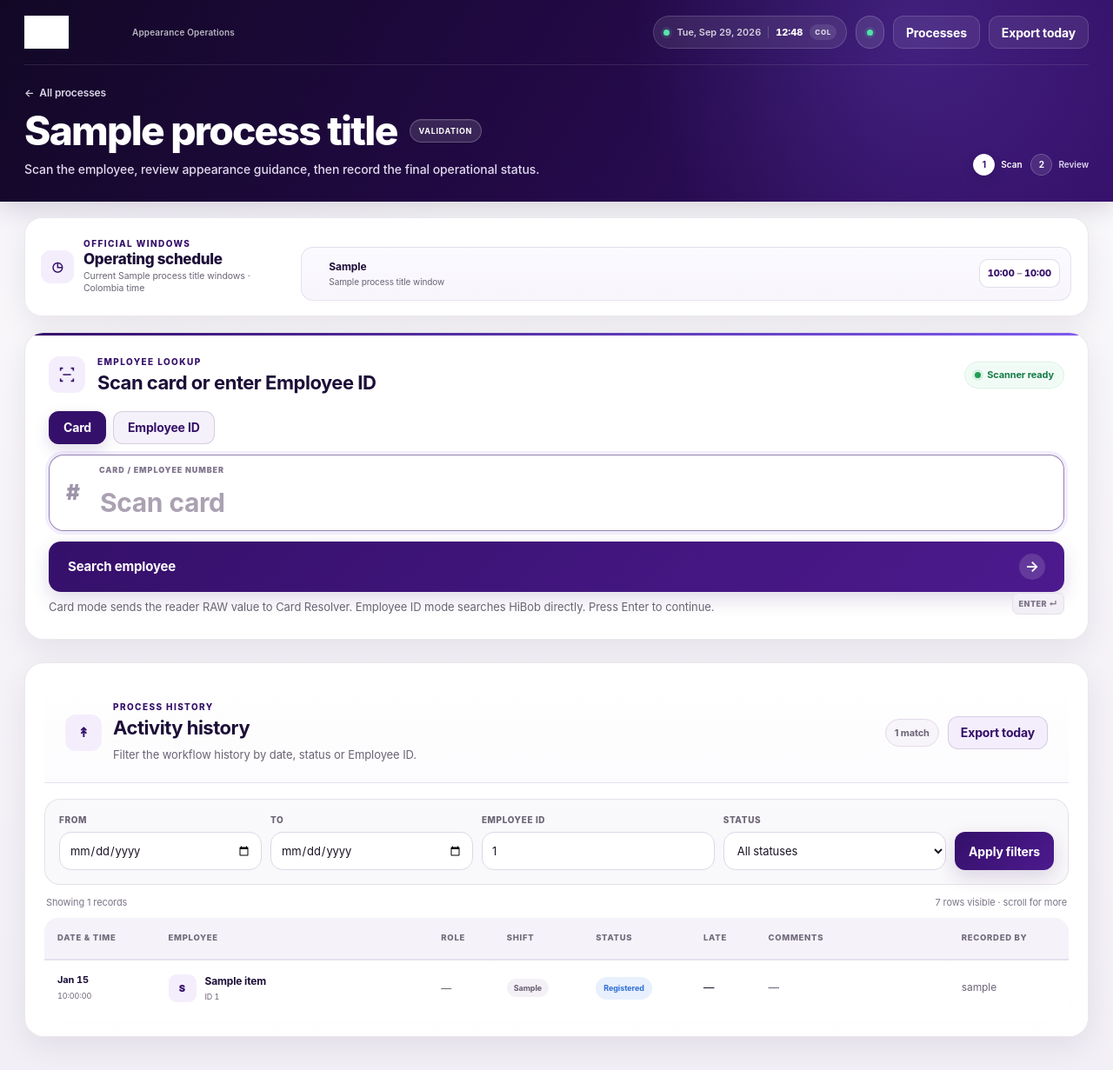
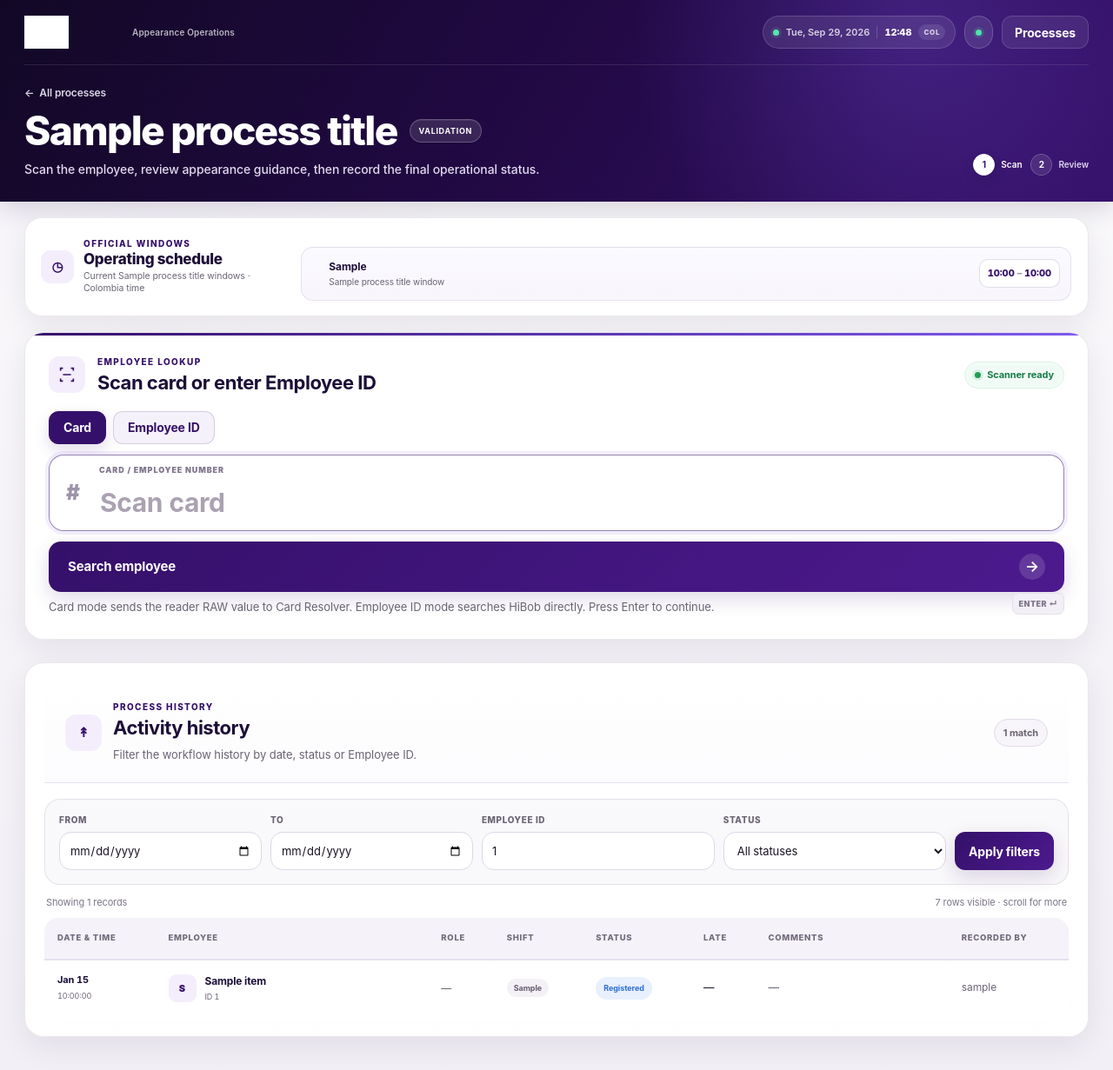
Before and after one commit to oscararrise/check_appearance, a Django app: template templates/appearance/workspace.html in a window 1280 px wide. Shown: the whole page at 87% size. Run offline with Django 5.2, Linux system fonts and the light colour scheme; the template is opened without the code that fills it: most values are stand-ins (such as "Sample title", 1, 10 or a date in 2020); grey boxes are pictures that could not be loaded.

Commit message:
Expose Workforce retry and restrict exports

```diff
--- a/templates/appearance/workspace.html
+++ b/templates/appearance/workspace.html
@@ -5,6 +5,7 @@
 <div class="workspace-shell"
      data-process="{{ process }}"
      data-lookup-url="{% url 'appearance:lookup_employee' %}"
+     data-studio-retry-url="{% url 'appearance:retry_studio_assignment' %}"
      data-preparation-url="{% url 'appearance:record_preparation' %}"
      data-check-url="{% url 'appearance:record_check' %}"
      data-schedule-url="{% url 'appearance:update_schedule' process %}">
@@ -22,7 +23,7 @@
                 <div class="topbar-actions">
                     <span class="user-chip"><span class="user-dot" aria-hidden="true"></span>{{ request.user.username }}</span>
                     <a class="btn btn-ghost btn-compact" href="{% url 'appearance:process_selection' %}">Processes</a>
-                    <a class="btn btn-ghost btn-compact" href="{% url 'appearance:export_report' %}?process={{ process }}">Export today</a>
+                    {% if can_export %}<a class="btn btn-ghost btn-compact" href="{% url 'appearance:export_report' %}?process={{ process }}">Export today</a>{% endif %}
                 </div>
             </div>
 
@@ -254,7 +255,7 @@
                 </div>
                 <div class="history-actions">
                     <span class="history-count">{{ history_count }} match{{ history_count|pluralize:"es" }}</span>
-                    <a class="btn btn-secondary btn-compact" href="{% url 'appearance:export_report' %}?process={{ process }}">Export today</a>
+                    {% if can_export %}<a class="btn btn-secondary btn-compact" href="{% url 'appearance:export_report' %}?process={{ process }}">Export today</a>{% endif %}
                 </div>
             </div>
 
```
